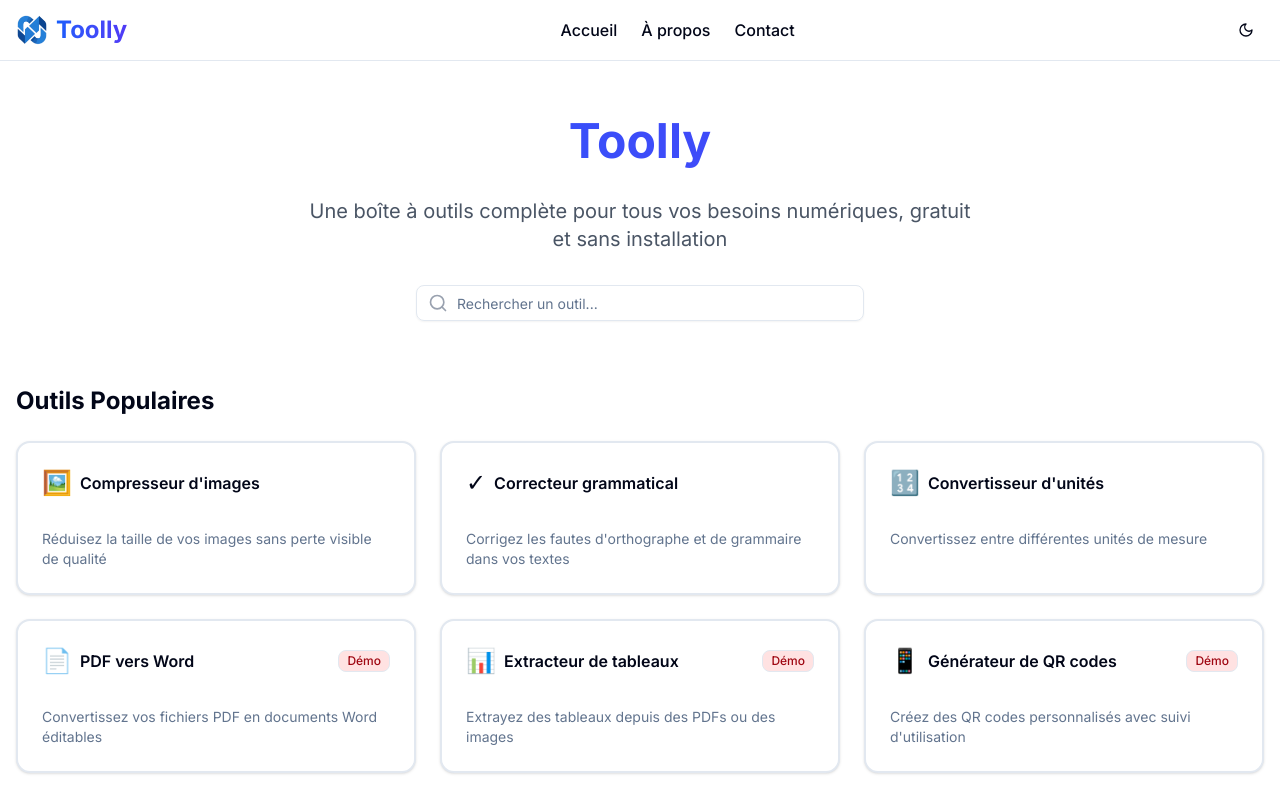
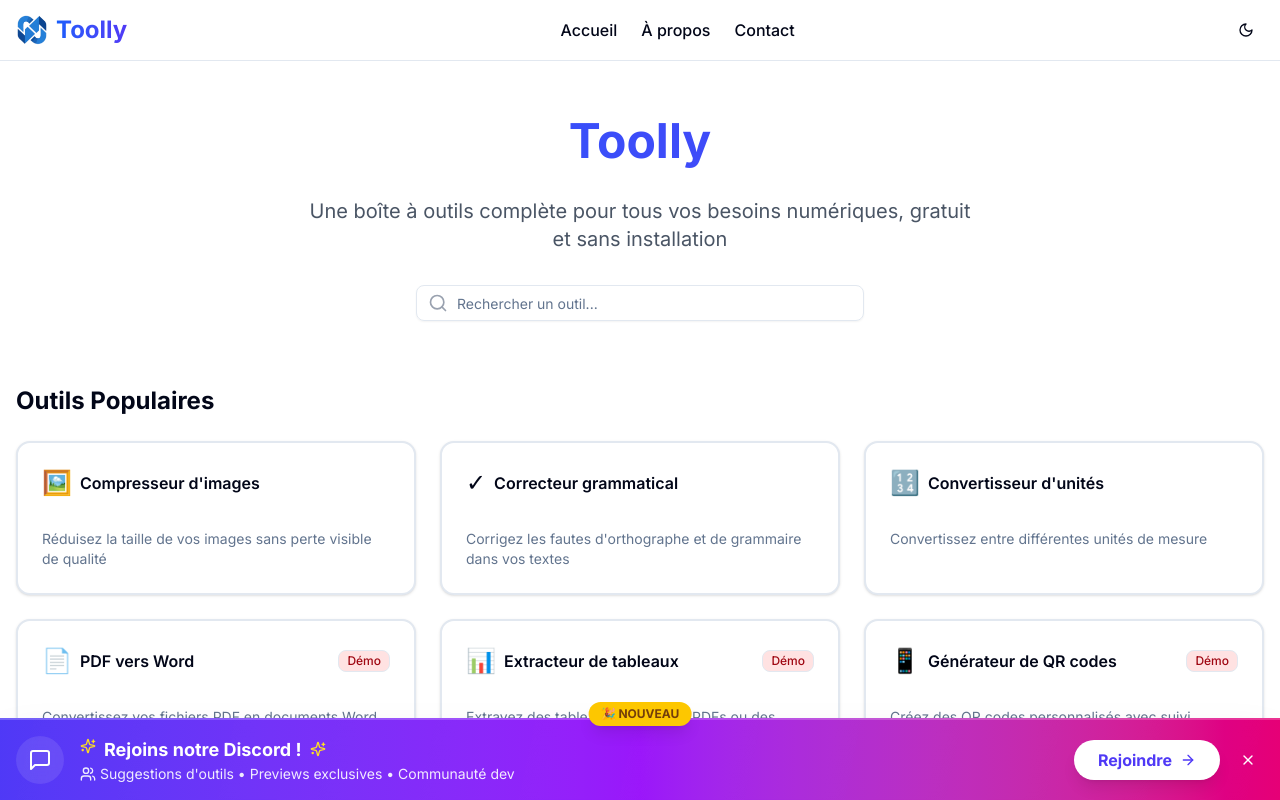
Before and after one commit to Legion-in-hell/toolly, a Next.js app: page / in a window 1280 px wide. Shown: the top 800 px of the page. Built offline with nearby package versions, Linux system fonts and the light colour scheme.

Commit message:
add cta discord

```diff
--- a/src/app/layout.tsx
+++ b/src/app/layout.tsx
@@ -5,6 +5,7 @@ import Header from "@/components/Header";
 import Footer from "@/components/Footer";
 import { ReactNode } from "react";
 import { GoogleAnalytics } from "@next/third-parties/google";
+import DiscordCTABanner from "@/components/cta";
 
 const inter = Inter({ subsets: ["latin"] });
 
@@ -26,7 +27,10 @@ export default function RootLayout({ children }: { children: ReactNode }) {
         >
           <div className="flex flex-col min-h-screen">
             <Header />
-            <main className="flex-grow">{children}</main>
+            <main className="flex-grow">
+              {children}
+              <DiscordCTABanner />
+            </main>
             <Footer />
           </div>
         </ThemeProvider>
--- /dev/null
+++ b/src/components/cta.tsx
@@ -0,0 +1,89 @@
+"use client";
+
+import React, { useState } from "react";
+import { MessageSquare, Users, X, Sparkles, ArrowRight } from "lucide-react";
+
+export default function DiscordCTABanner() {
+  const [isVisible, setIsVisible] = useState(true);
+
+  if (!isVisible) return null;
+
+  return (
+    <div className="fixed bottom-0 left-0 right-0 z-[9999] bg-gradient-to-r from-indigo-600 via-purple-600 to-pink-600 shadow-2xl border-t-2 border-white/20">
+      <div className="container mx-auto px-4 py-4">
+        <div className="flex items-center justify-between">
+          {/* Contenu principal */}
+          <div className="flex items-center space-x-4">
+            {/* Icône animée */}
+            <div className="relative">
+              <div className="absolute inset-0 bg-white/20 rounded-full animate-ping"></div>
+              <div className="relative bg-white/10 backdrop-blur-sm rounded-full p-3">
+                <MessageSquare className="h-6 w-6 text-white animate-pulse" />
+              </div>
+            </div>
+
+            {/* Texte accrocheur */}
+            <div className="text-white">
+              <div className="flex items-center space-x-2">
+                <Sparkles className="h-4 w-4 text-yellow-300 animate-bounce" />
+                <span className="font-bold text-lg">
+                  Rejoins notre Discord !
+                </span>
+                <Sparkles
+                  className="h-4 w-4 text-yellow-300 animate-bounce"
+                  style={{ animationDelay: "0.5s" }}
+                />
+              </div>
+              <div className="text-sm text-white/90 flex items-center space-x-1">
+                <Users className="h-4 w-4" />
+                <span>
+                  Suggestions d&#39;outils • Previews exclusives • Communauté
+                  dev
+                </span>
+              </div>
+            </div>
+          </div>
+
+          {/* Boutons d'action */}
+          <div className="flex items-center space-x-3 relative z-10">
+            <a
+              href="https://discord.gg/4R5zUpvUGZ"
+              target="_blank"
+              rel="noopener noreferrer"
+              className="bg-white text-indigo-600 hover:bg-gray-100 font-bold px-6 py-2 rounded-full shadow-lg transform hover:scale-105 transition-all duration-200 flex items-center space-x-2 cursor-pointer"
+              onClick={(e) => {
+                e.stopPropagation();
+                console.log("Discord link clicked!");
+              }}
+            >
+              <span>Rejoindre</span>
+              <ArrowRight className="h-4 w-4" />
+            </a>
+
+            {/* Bouton fermer */}
+            <button
+              onClick={(e) => {
+                e.stopPropagation();
+                setIsVisible(false);
+                console.log("Banner closed!");
+              }}
+              className="text-white hover:bg-white/10 rounded-full p-2 cursor-pointer transition-colors relative z-10"
+            >
+              <X className="h-4 w-4" />
+            </button>
+          </div>
+        </div>
+
+        {/* Badge "Nouveau" optionnel */}
+        <div className="absolute top-0 left-1/2 transform -translate-x-1/2 -translate-y-1/2">
+          <div className="bg-yellow-400 text-yellow-900 px-3 py-1 rounded-full text-xs font-bold shadow-lg animate-bounce">
+            🎉 NOUVEAU
+          </div>
+        </div>
+      </div>
+
+      {/* Effet de brillance */}
+      <div className="absolute inset-0 bg-gradient-to-r from-transparent via-white/5 to-transparent transform -skew-x-12 animate-pulse opacity-50 pointer-events-none"></div>
+    </div>
+  );
+}
```
